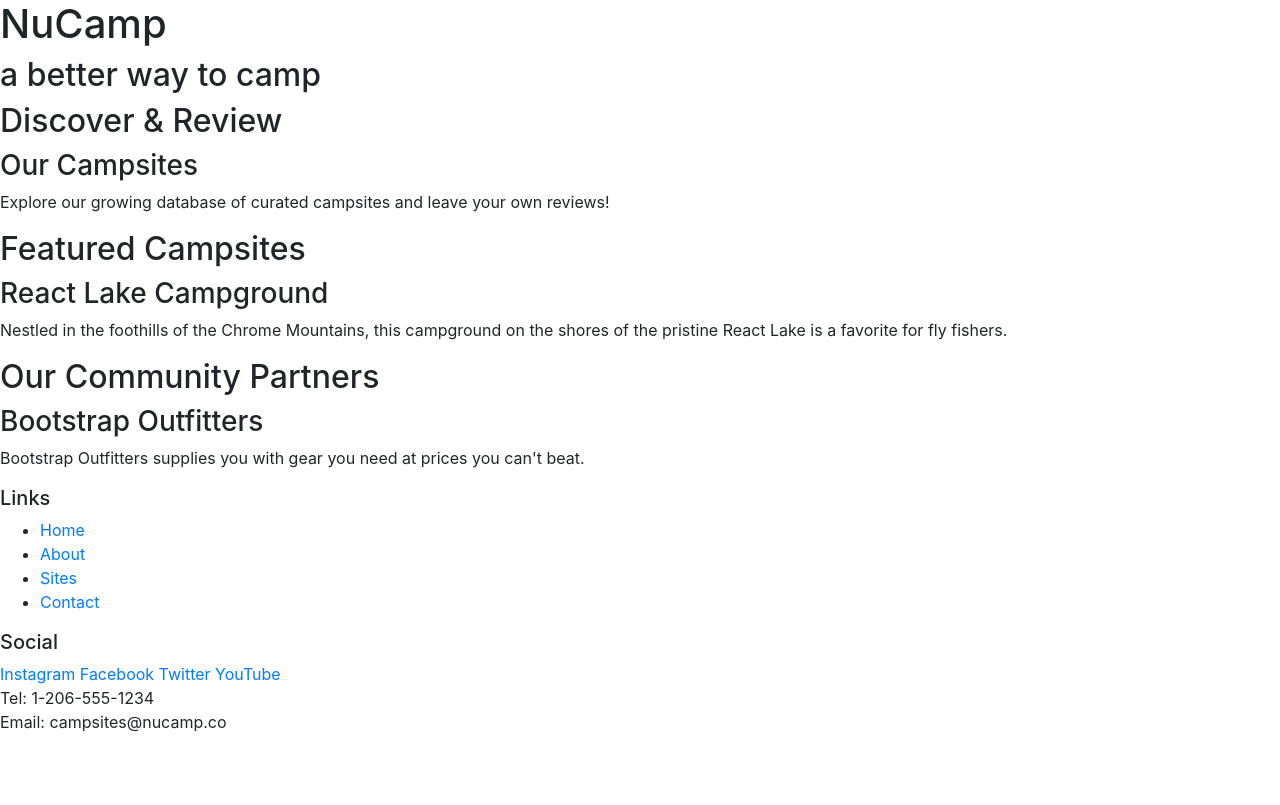
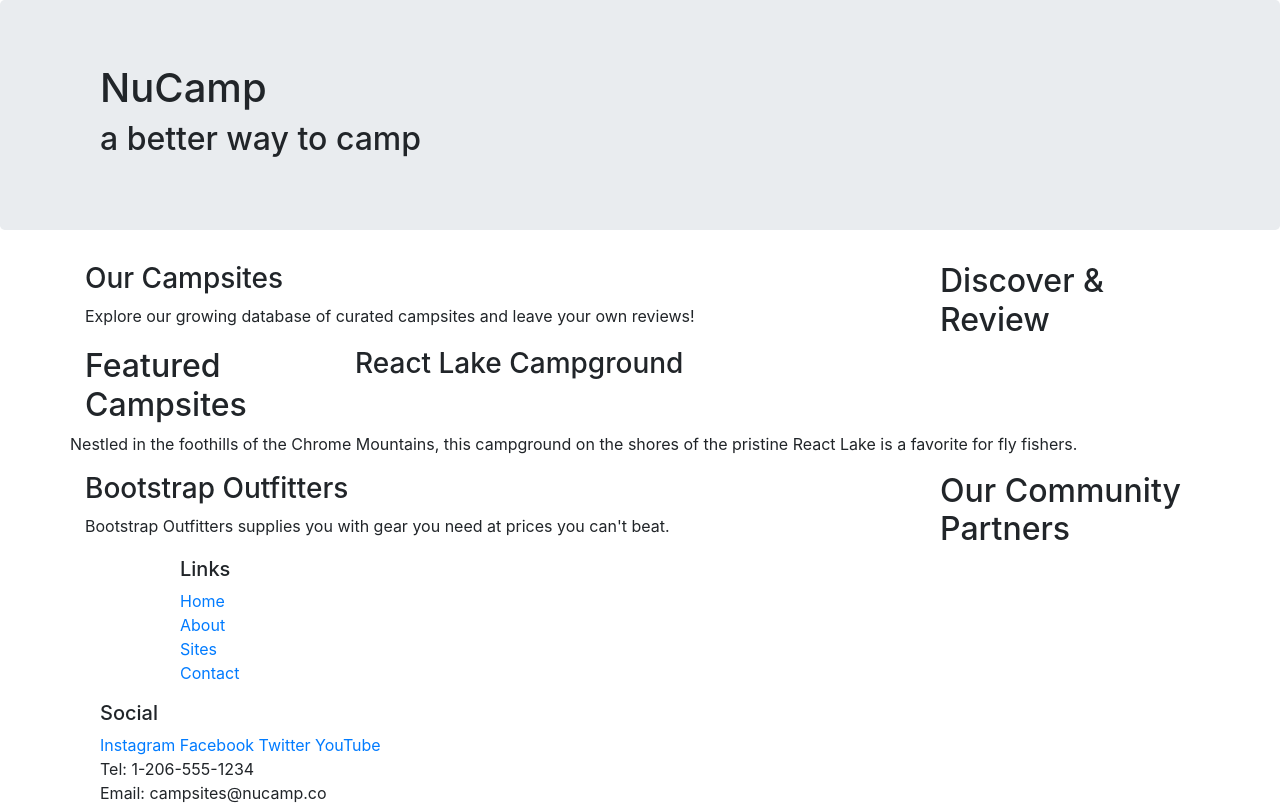
Before and after one commit to yzewdie/bootstrap, a website: page index.html in a window 1280 px wide. Drawn offline with nearby package versions, Linux system fonts and the light colour scheme.

Commit message:
bootstrap Grid

```diff
--- a/index.html
+++ b/index.html
@@ -14,55 +14,78 @@
 
 <body>
 
-    <header>
-        <div>
+    <header class="jumbotron">
+        <div class="container">
+            <div class=raw>
+                <div class="col">
+
                     <h1>NuCamp</h1>
                     <h2>a better way to camp</h2>
                 </div>
+            </div>
+        </div>
     </header>
-
-    <div>
+    <div class="container">
+        <div class="row">
+            <div class="col-sm-4 order-sm-last col-md-3">
                 <h2>Discover & Review</h2>
+            </div>
+            <div class="col">
                 <h3>Our Campsites</h3>
                 <p>Explore our growing database of curated campsites and leave your own reviews!</p>
             </div>
+        </div>
+        <div class="row">
+            <div class="col-sm-4 col-md-3">
+                <h2>Featured Campsites</h2>
+            </div>
+            <h3>React Lake Campground</h3>
+            <p>Nestled in the foothills of the Chrome Mountains, this campground on the shores of the pristine React
+                Lake is
+                a favorite for fly fishers.</p>
 
-    <div>
-        <h2>Featured Campsites</h2>
-        <h3>React Lake Campground</h3>
-        <p>Nestled in the foothills of the Chrome Mountains, this campground on the shores of the pristine React Lake is a favorite for fly fishers.</p>
         </div>
 
-    <div>
+        <div class="row">
+            <div class="col-sm-4 order-sm-last col-md-3">
                 <h2>Our Community Partners</h2>
+            </div>
+            <div class="col">
                 <h3>Bootstrap Outfitters</h3>
                 <p>Bootstrap Outfitters supplies you with gear you need at prices you can't beat.</p>
             </div>
-
+        </div>
+    </div>
     <footer>
-        <div>
+        <div class="container">
+            <div class="row">
+                <div class="col-4 col-sm-2 offset-1">
                     <h5>Links</h5>
-            <ul>
+                    <ul class="list-unstyled">
                         <li><a href="#">Home</a></li>
                         <li><a href="#">About</a></li>
                         <li><a href="#">Sites</a></li>
                         <li><a href="#">Contact</a></li>
                     </ul>
                 </div>
-        <div>
+            </div>
+            <div class="col-6 col-sm-5">
             <h5>Social</h5>
-            <a href="http://instagram.com/">Instagram</a>
+            <a href=" http://instagram.com/">Instagram</a>
                 <a href="http://facebook.com/">Facebook</a>
                 <a href="http://twitter.com/">Twitter</a>
                 <a href="http://youtube.com/">YouTube</a>
             </div>
-        <div>
+            <div class="col-sm-4">
             Tel: 1-206-555-1234<br />
             Email: campsites@nucamp.co
     </div>
+</div>
+</div>
     </footer>
     <!-- jQuery must come first, then Popper.js, then the Bootstrap JavaScript plugins.-->
-    <script src="node_modules/jquery/dist/jquery.slim.min.js"></script>
+    <script src=" node_modules/jquery/dist/jquery.slim.min.js">
+                </script>
                 <script src="node_modules/popper.js/dist/umd/popper.min.js"></script>
                 <script src="node_modules/bootstrap/dist/js/bootstrap.min.js"></script>
 
```
Also changed, not shown: 1 other file. Lines whose indentation alone changed are shown as unchanged.
